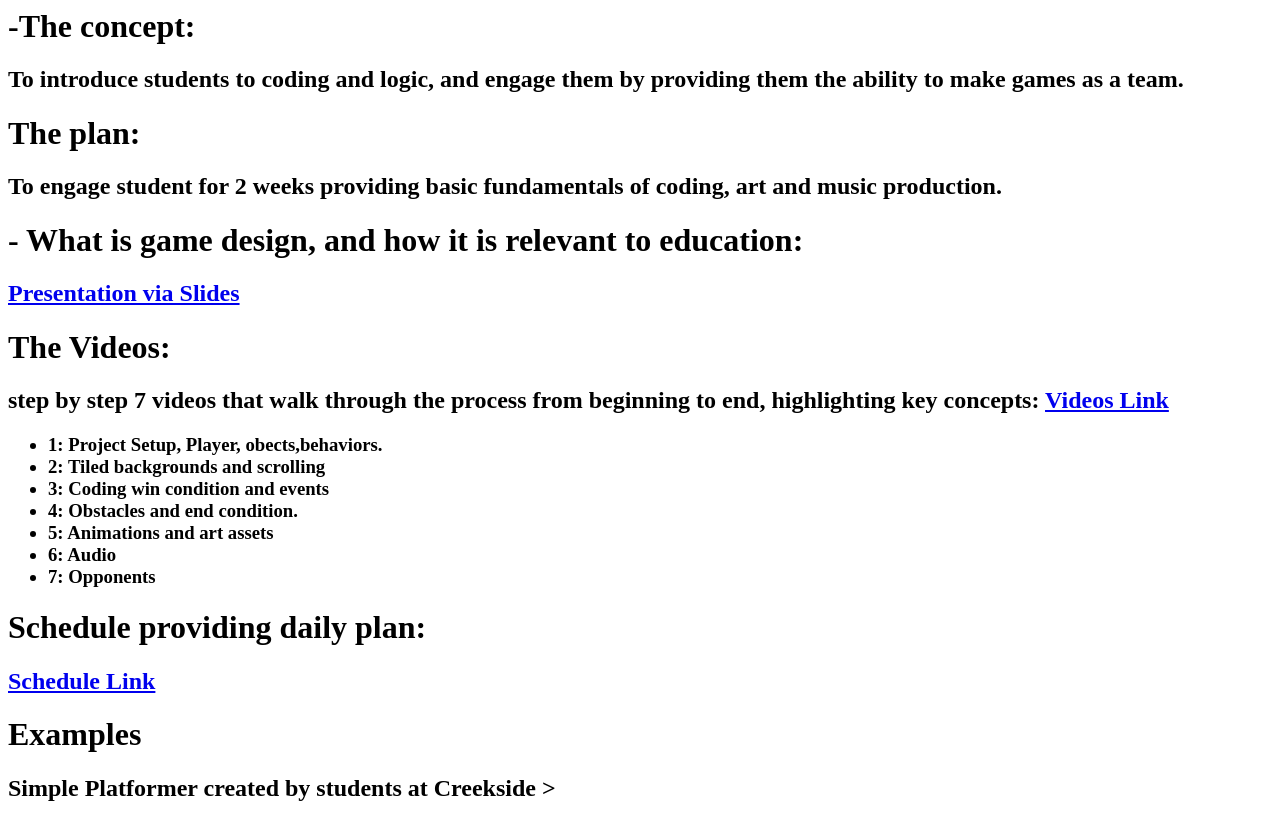
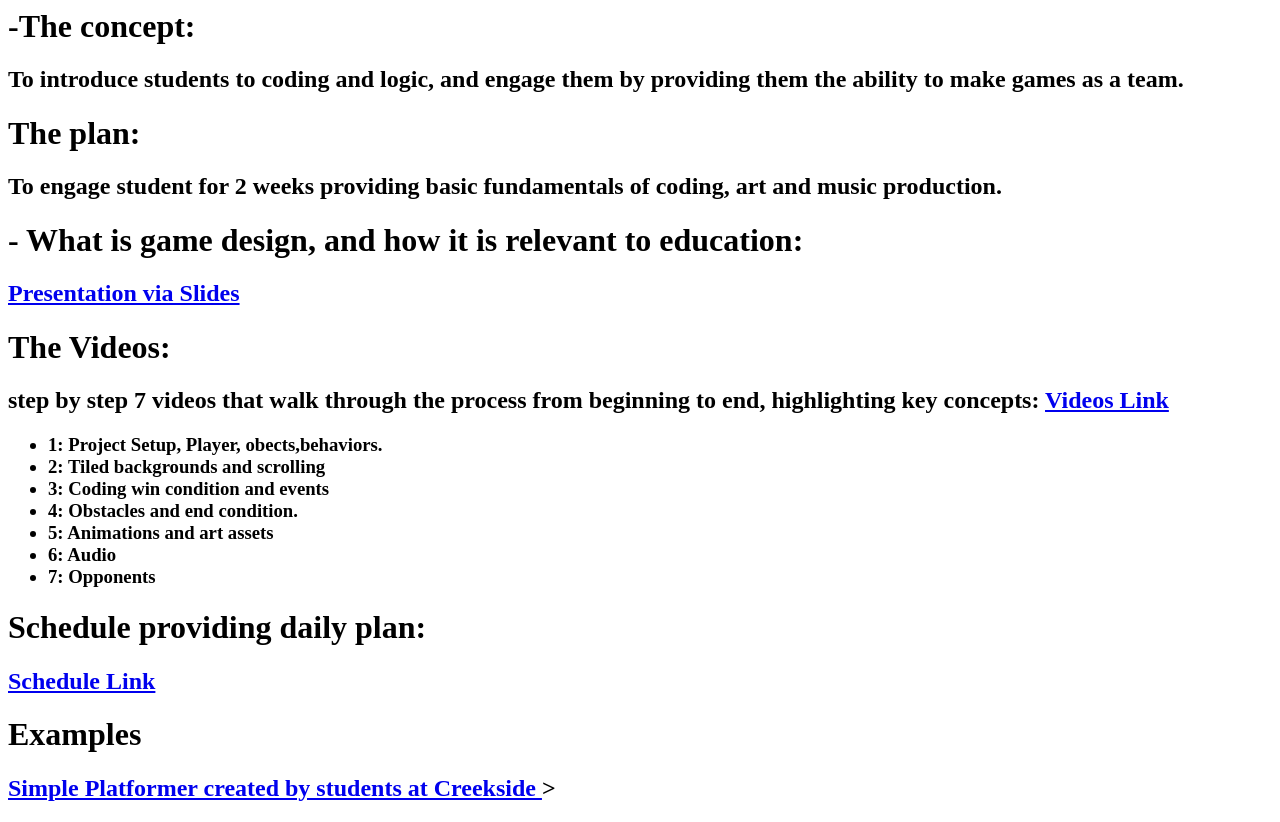
Before and after one commit to TomFowlerEdu/TomFowlerEdu.github.io, a plain HTML site: page index.html in a window 1280 px wide. Drawn offline with Linux system fonts and the light colour scheme.

Commit message:
Update index.html

```diff
--- a/index.html
+++ b/index.html
@@ -62,7 +62,7 @@ https://drive.google.com/drive/folders/1GSo9xdAwLsaSSwinEigXk4QY8MMqVSCZ?usp=sha
   Examples
 </h1>
       <h2>
-       Simple Platformer created by students at Creekside <a href="http://tfgdproj.github.io"></a>>
+       <a href="http://tfgdproj.github.io">Simple Platformer created by students at Creekside </a>>
       </h2>
 
   </html>
```
